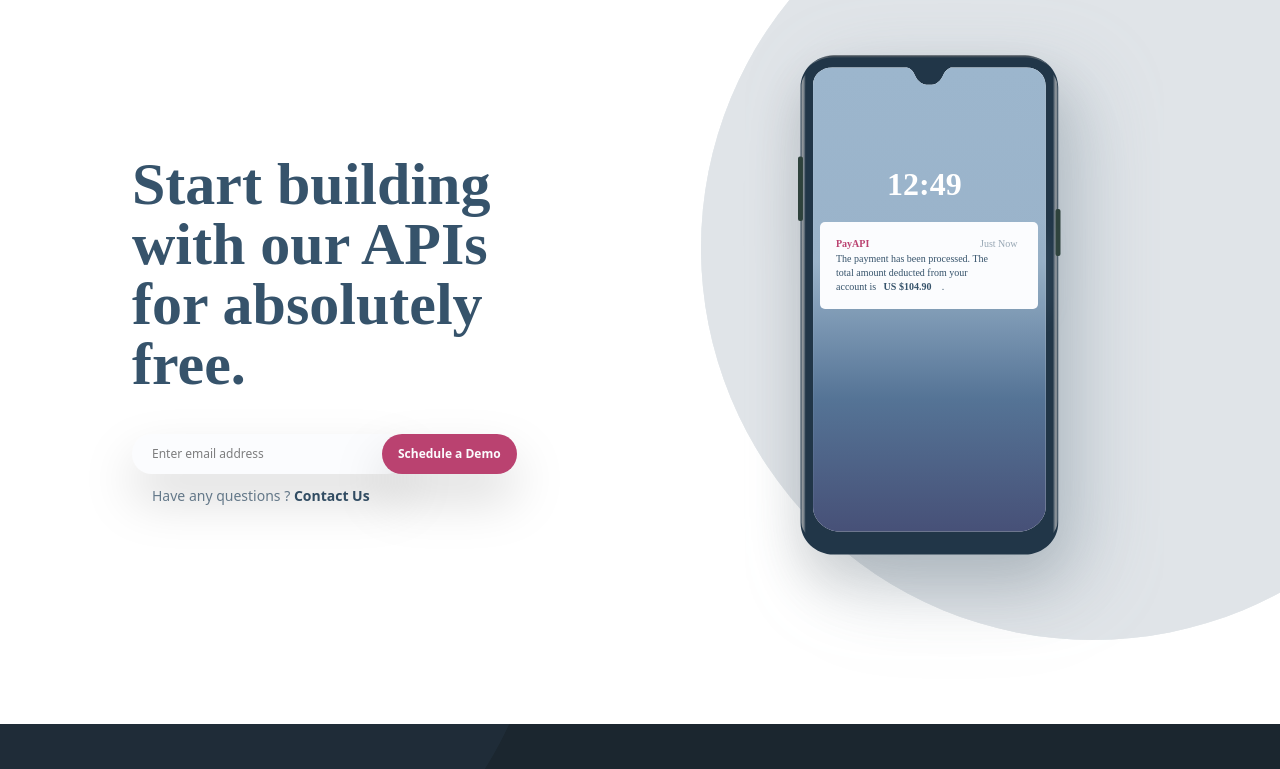
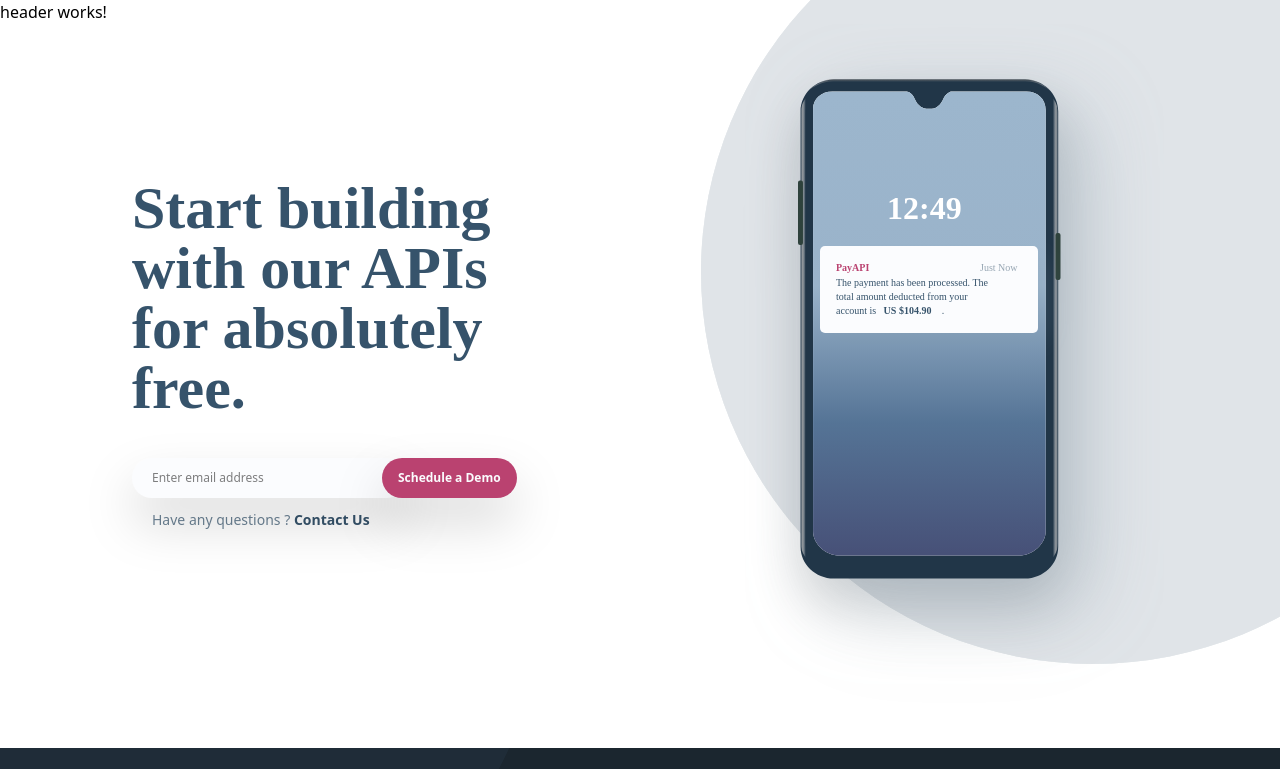
Before and after one commit to QuentinPetton/payApi-multisite, an Angular app: page / in a window 1280 px wide. Shown: the top 769 px of the page. Built offline with nearby package versions, Linux system fonts and the light colour scheme.

Commit message:
feat/menu: add header component

```diff
--- /dev/null
+++ b/src/app/shared/header/header.component.html
@@ -0,0 +1 @@
+<p>header works!</p>
--- /dev/null
+++ b/src/app/shared/header/header.component.ts
@@ -0,0 +1,12 @@
+import { Component } from '@angular/core';
+
+@Component({
+  standalone: true,
+  selector: 'app-header',
+  imports: [],
+  templateUrl: './header.component.html',
+  styles: ""
+})
+export class HeaderComponent {
+
+}
--- a/src/app/shared/layout/main-layout/main-layout.component.html
+++ b/src/app/shared/layout/main-layout/main-layout.component.html
@@ -1,2 +1,3 @@
 <app-burger-menu class="md:hidden"></app-burger-menu>
+<app-header class="hidden md:block"></app-header>
 <router-outlet></router-outlet>
--- a/src/app/shared/layout/main-layout/main-layout.component.ts
+++ b/src/app/shared/layout/main-layout/main-layout.component.ts
@@ -1,11 +1,12 @@
 import { Component } from '@angular/core';
 import { RouterOutlet } from '@angular/router';
 import { BurgerMenuComponent } from '../../burger-menu/burger-menu.component';
+import { HeaderComponent } from '../../header/header.component';
 
 @Component({
   standalone: true,
   selector: 'app-main-layout',
-  imports: [BurgerMenuComponent, RouterOutlet],
+  imports: [BurgerMenuComponent, RouterOutlet, HeaderComponent],
   templateUrl: './main-layout.component.html',
   styles: ""
 })
```
